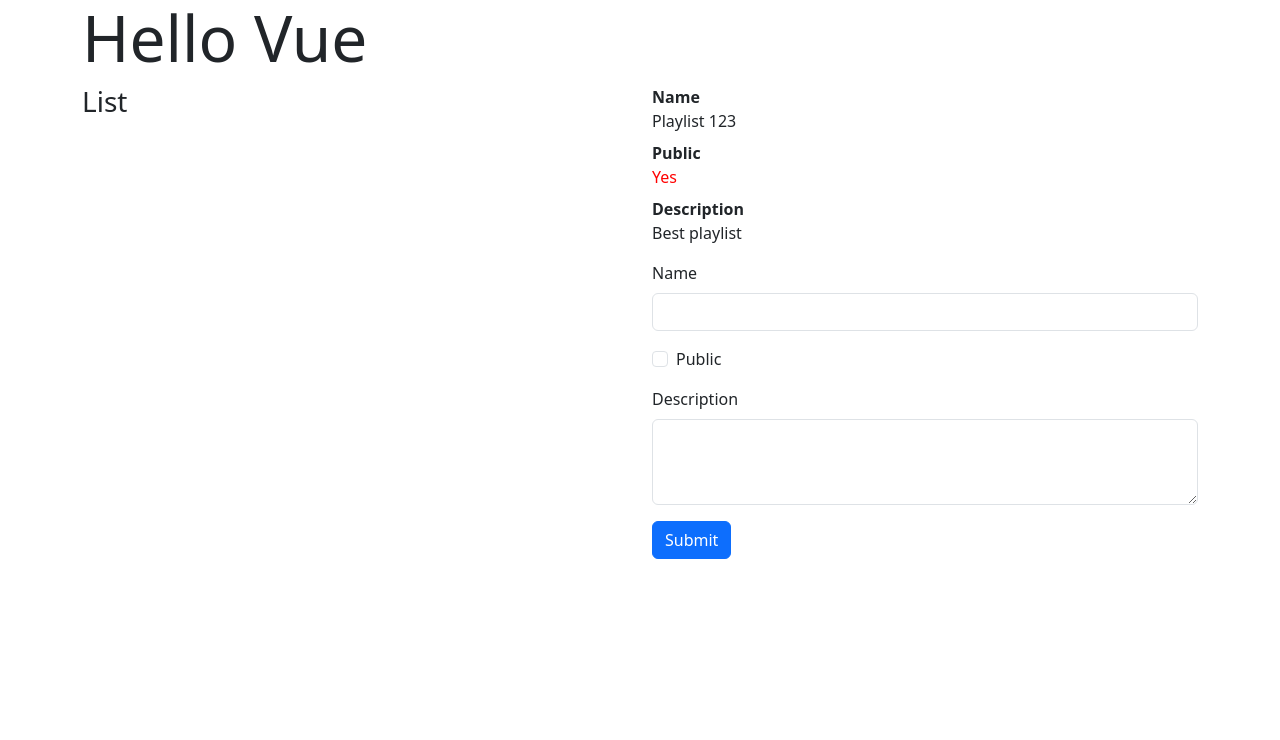
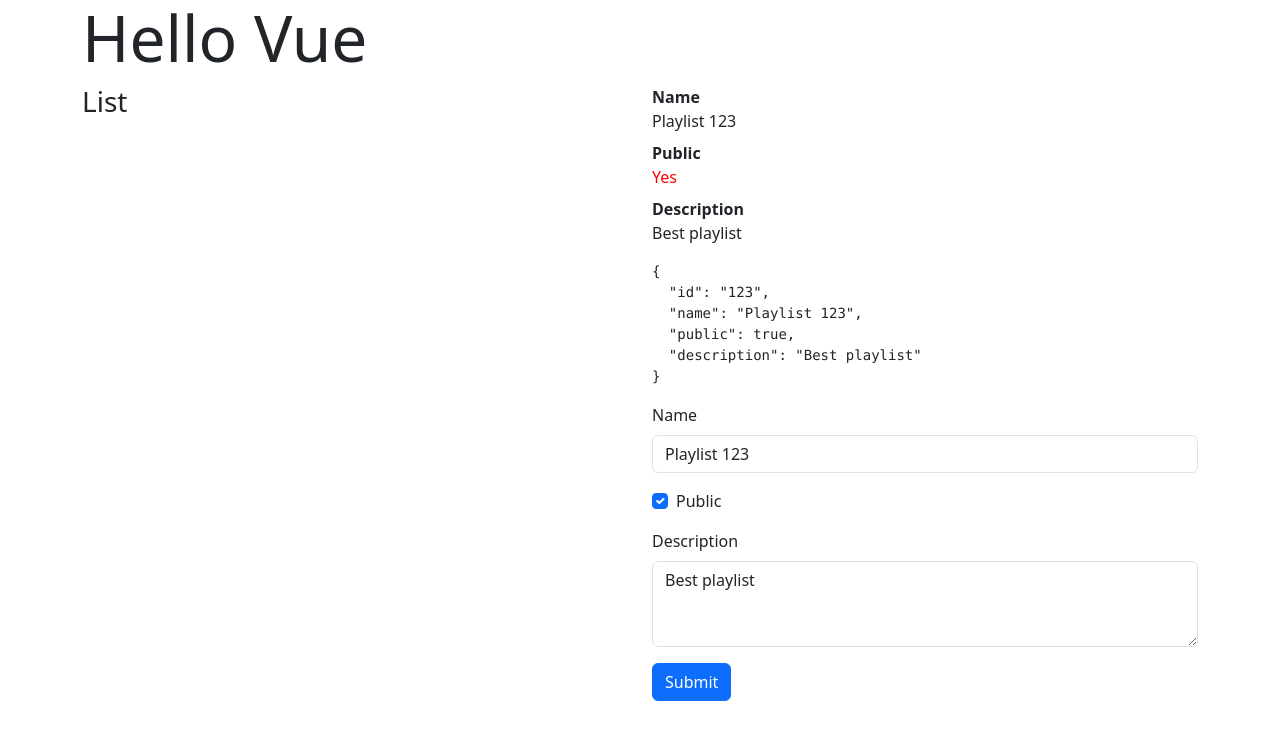
Before and after one commit to ev45ive/sages-vue-open-wrzesien, a Vue app: page / in a window 1280 px wide. Shown: the top 740 px of the page. Built offline with nearby package versions, Linux system fonts and the light colour scheme.

Commit message:
Binding form values :value :checked

```diff
--- a/src/playlists/components/PlaylistEditor.vue
+++ b/src/playlists/components/PlaylistEditor.vue
@@ -1,13 +1,15 @@
 <template>
   <div>
+    <pre>{{ playlist }}</pre>
+
     <form>
       <div class="mb-3">
         <label for="playlistName" class="form-label">Name</label>
-        <input type="text" class="form-control" id="playlistName" />
+        <input type="text" class="form-control" id="playlistName" :value="playlist.name" />
         <!-- <div id="emailHelp" class="form-text">We'll never share your email with anyone else.</div> -->
       </div>
       <div class="mb-3 form-check">
-        <input type="checkbox" class="form-check-input" id="playlistPublic" />
+        <input type="checkbox" class="form-check-input" id="playlistPublic" :checked="playlist.public" />
         <label class="form-check-label" for="playlistPublic">Public</label>
       </div>
       <div class="mb-3">
@@ -15,7 +17,7 @@
         <textarea
           class="form-control"
           id="playlistDescription"
-          rows="3"
+          rows="3" :value="playlist.description"
         ></textarea>
       </div>
       <button type="submit" class="btn btn-primary">Submit</button>
```
